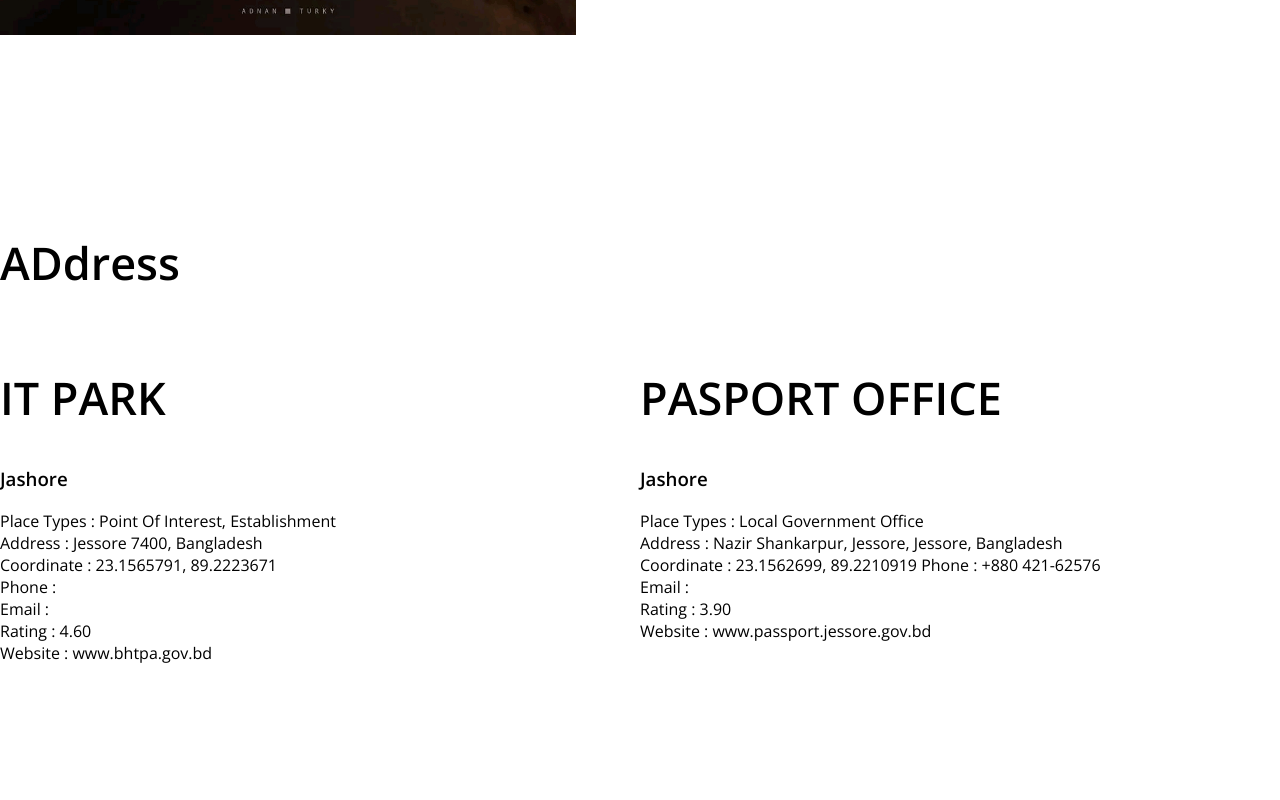
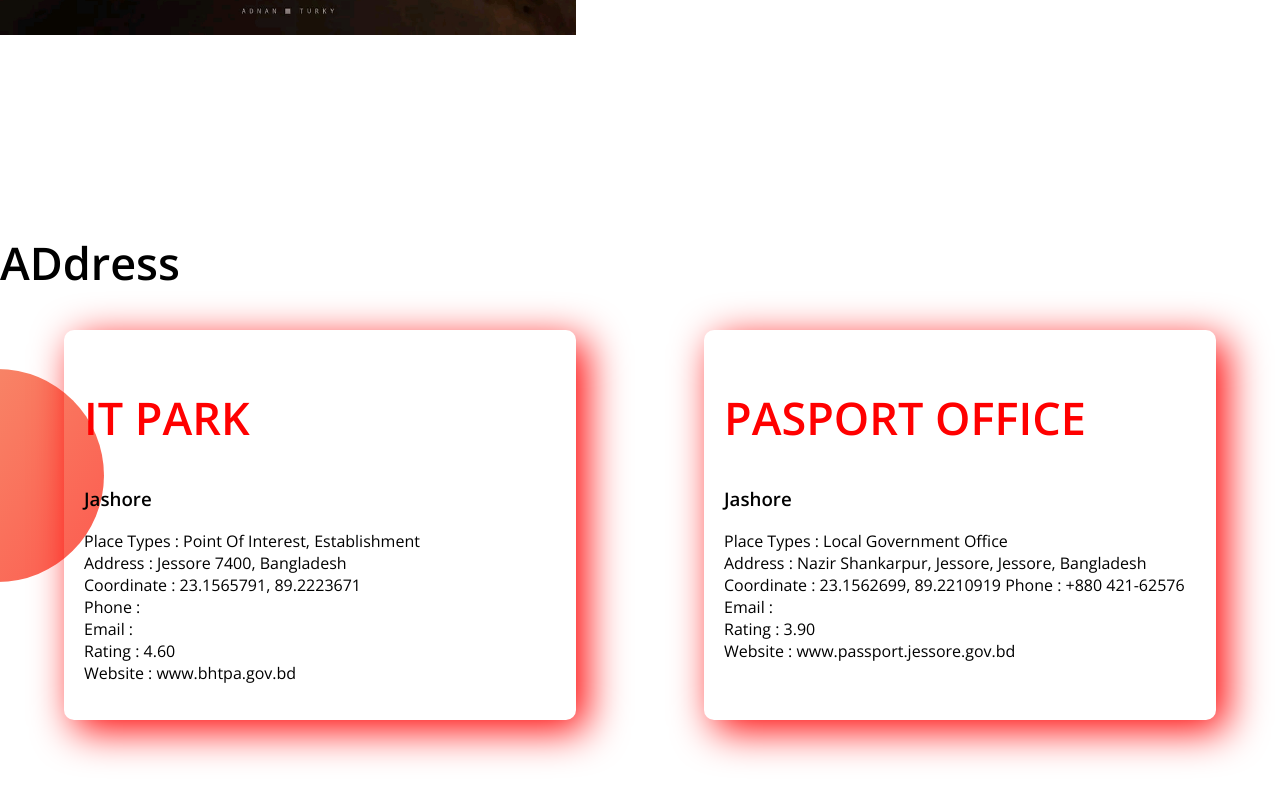
Before and after one commit to sahol-imam/developer-portfolio, a plain HTML site: page index.html in a window 1280 px wide. Shown: the part 1439-2239 px from the top of the page. Drawn offline with nearby package versions, Linux system fonts and the light colour scheme.

Commit message:
last_add

```diff
--- a/index.html
+++ b/index.html
@@ -70,8 +70,8 @@
         <h1>ADdress</h1>
 
     <div class="sakib_imam">
-        <div class="half-width">
-        <h1>IT PARK </h1>
+        <div class="address">
+        <h1 class="color">IT PARK </h1>
         <h3>Jashore</h3>
         <p>
             Place Types	:	Point Of Interest, Establishment <br>
@@ -83,8 +83,8 @@
             Website	:	www.bhtpa.gov.bd<br>
             </p>
     </div>
-    <div class="half-width">
-        <h1>PASPORT OFFICE</h1>
+    <div class="address">
+        <h1 class="color">PASPORT OFFICE</h1>
         <h3>Jashore</h3>
         <p>
             Place Types	:	Local Government Office <br>
--- a/style.css
+++ b/style.css
@@ -26,6 +26,7 @@
 
 .half-width {
     width: 50%;
+
 }
 
 .half-width img {
@@ -57,3 +58,16 @@
     background-repeat: no-repeat;
     background-position: right;
 }
+.last_on{
+    background-image: url(images/exp-bg.png);
+    background-repeat: no-repeat;
+    background-position: left;
+}
+.address{
+    width: 40%;
+    margin-left: 5%;
+    margin-right: 5%;
+    padding: 20px;
+    border-radius: 10px;
+    box-shadow: 10px 10px 40px red;
+}
```
